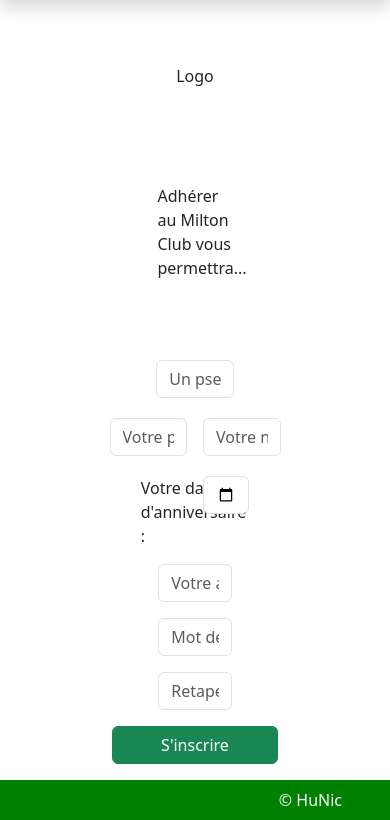
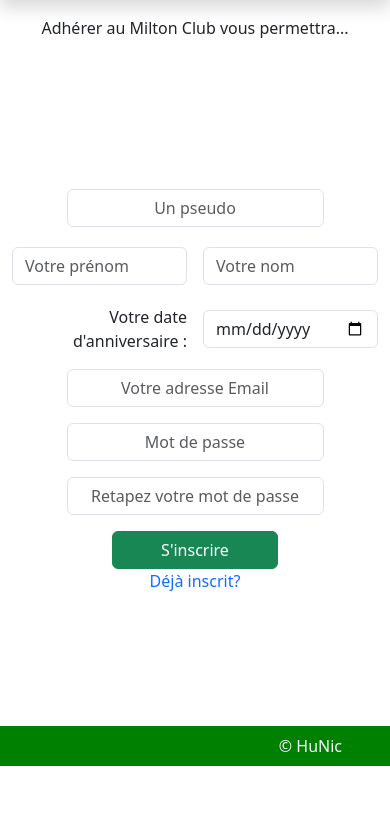
Before and after one commit to NicolasHureau/le_milton_pub, a PHP site: page /view/clubView.php in a window 390 px wide. Shown: the part 78-898 px from the top of the page. After the commit the page ends 844 px from the top, so only its background shows below. Run offline with PHP 8.4, Linux system fonts and the light colour scheme.

Commit message:
inscription, connection, déconnexion et responsive : check!

```diff
--- a/index.php
+++ b/index.php
@@ -5,7 +5,7 @@
         if(isset($_GET['page'])){
             if($_GET['page']=='home'){
                 if( !empty($_POST['title']) && !empty($_POST['content']) && isset($_FILES['image'])){
-                    if( $_FILES['image']['error']===0 && $_FILES['image']['size']<=3000000){
+                    if( $_FILES['image']['error'] === 0 && $_FILES['image']['size'] <= 3000000){
                         $informationsImage = pathinfo($_FILES['image']['name']);
                         $extensionImage    = $informationsImage['extension'];
                         $extensionsArray   = ['png','gif','jpg','jpeg'];
@@ -26,10 +26,12 @@
             else if($_GET['page']=='whiskies'){whiskies();}
             else if($_GET['page']=='rhums'){rhums();}
             else if($_GET['page']=='connection'){
-                if( !empty($_POST['email']) && !empty($_POST['password'])){
+                if(!empty($_POST['email']) && !empty($_POST['password'])){
                     $email      =htmlspecialchars($_POST['email']);
                     $password   =htmlspecialchars($_POST['password']);
                     connect($email,$password);
+                }else if(isset($_GET['logout']) && $_GET['logout'] == 1){
+                    deconnect();
                 }else{connection();}
             }
             else if($_GET['page']=='club'){
--- a/view/clubView.php
+++ b/view/clubView.php
@@ -1,15 +1,12 @@
 <?php
     ob_start();
 ?>
-    <section class="container w-50 mt-3">
-        <div class="p-5 text-center">
-            Logo
-        </div>
-        <p class="p-5">
+    <section class="container my-3 d-flex flex-column align-items-center justify-content-center">
+        <p>
             Adhérer au Milton Club vous permettra...
         </p>
     </section>
-    <section class="container w-50 mt-3">
+    <section class="container d-flex flex-column align-items-center justify-content-center" style="height:100vh">
     <?php
         if(isset($_GET['error'])){
             if(isset($_GET['message'])){
@@ -23,8 +20,8 @@
         <div>
             <form method="post" action="index.php?page=club">
                 <div class="row justify-content-center g-3">
-                    <div class="col-6">
-                        <input type="text" name="pseudo" class="form-control" placeholder="Un pseudo" require>
+                    <div class="col-auto">
+                        <input type="text" name="pseudo" class="form-control text-center" placeholder="Un pseudo" require>
                     </div>
                 </div>
                 <div class="row g-3 mt-1">
@@ -35,33 +32,36 @@
                         <input type="text" name="last_name" class="form-control" placeholder="Votre nom" require>
                     </div>
                 </div>
-                <div class="row justify-content-center g-3 mt-1">
-                    <div class="col-4">
+                <div class="row text-end align-items-center g-3 mt-1">
+                    <div class="col">
                         <label for="birthday">Votre date d'anniversaire :</label>
                     </div>
-                    <div class="col-4">
+                    <div class="col">
                         <input type="date" name="birthday" class="form-control" id="birthday" require>
                     </div>
                 </div>
                 <div class="row justify-content-center mt-3">
-                    <div class="col-6">
-                        <input type="email" name="email" class="form-control" placeholder="Votre adresse Email" required>
+                    <div class="col-auto">
+                        <input type="email" name="email" class="form-control text-center" placeholder="Votre adresse Email" required>
                     </div>
                 </div>
                 <div class="row justify-content-center mt-3">
-                    <div class="col-6">
-                        <input type="password" name="password" class="form-control" placeholder="Mot de passe" required />
+                    <div class="col-auto">
+                        <input type="password" name="password" class="form-control text-center" placeholder="Mot de passe" required />
                     </div>
                 </div>
                 <div class="row justify-content-center mt-3">
-                    <div class="col-6">
-                        <input type="password" name="password_two" class="form-control" placeholder="Retapez votre mot de passe" required />
+                    <div class="col-auto">
+                        <input type="password" name="password_two" class="form-control text-center" placeholder="Retapez votre mot de passe" required />
                     </div>
                 </div>
-                <div class="row justify-content-center my-3">
+                <div class="row justify-content-center mt-3">
                     <div class="col-auto">
                         <button type="submit" class="btn btn-success px-5">S'inscrire</button>
                     </div>
+                </div>
+                <div class="text-center mb-3">
+                    <a href="index.php?page=connection" class="text-decoration-none">Déjà inscrit?</a>
                 </div>
             </form>
         </div>
```
Also changed, not shown: controller/controller.php (+6 -1 lines), view/connectionView.php (+18 -16 lines).
